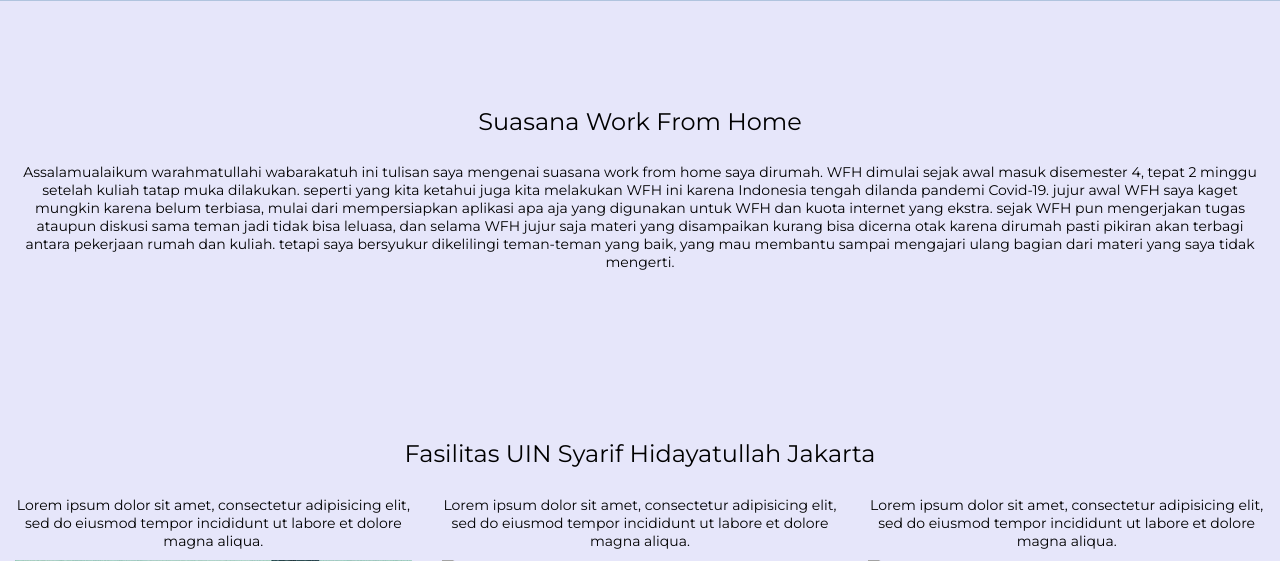
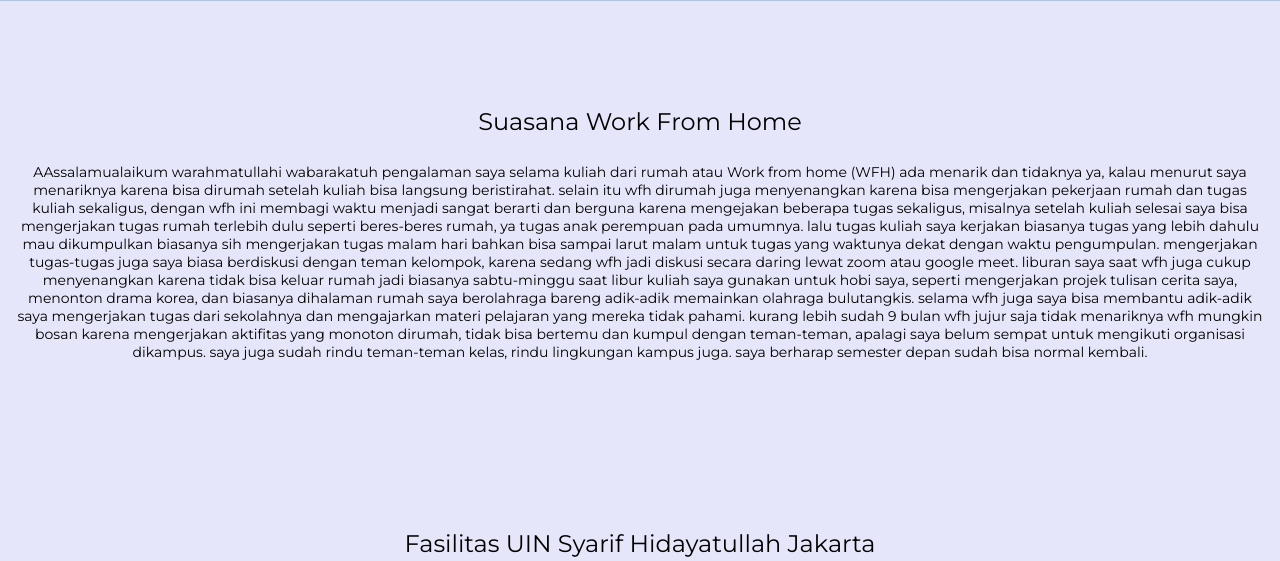
Before and after one commit to Andirapauline/tugascloud, a PHP site: page / in a window 1280 px wide. Shown: the part 736-1297 px from the top of the page. Run offline with PHP 8.4, Linux system fonts and the light colour scheme.

Commit message:
Update index.php

```diff
--- a/index.php
+++ b/index.php
@@ -103,14 +103,19 @@ p {font-size: 14px;}
     <br>
   <h3>Suasana Work From Home</h3>
     </br>
-  <p>Assalamualaikum warahmatullahi wabarakatuh
-ini tulisan saya mengenai suasana work from home saya dirumah. WFH dimulai sejak awal masuk disemester 4, tepat 2 minggu
-setelah kuliah tatap muka dilakukan. seperti yang kita ketahui juga kita melakukan WFH ini karena Indonesia tengah dilanda
-pandemi Covid-19. jujur awal WFH saya kaget mungkin karena belum terbiasa, mulai dari mempersiapkan aplikasi apa aja yang digunakan untuk WFH
-dan kuota internet yang ekstra. sejak WFH pun mengerjakan tugas ataupun diskusi sama teman jadi tidak bisa leluasa, dan selama
-WFH jujur saja materi yang disampaikan kurang bisa dicerna otak karena dirumah pasti pikiran akan terbagi antara pekerjaan
-rumah dan kuliah. tetapi saya bersyukur dikelilingi teman-teman yang baik, yang mau membantu sampai mengajari ulang bagian
-dari materi yang saya tidak mengerti.</p>
+  <p>AAssalamualaikum warahmatullahi wabarakatuh
+pengalaman saya selama kuliah dari rumah atau Work from home (WFH) ada menarik dan tidaknya ya, kalau menurut saya menariknya karena bisa dirumah setelah kuliah bisa langsung beristirahat. selain itu wfh dirumah juga menyenangkan karena bisa mengerjakan pekerjaan rumah dan tugas kuliah sekaligus, dengan wfh ini membagi waktu menjadi sangat berarti dan berguna karena mengejakan
+beberapa tugas sekaligus, misalnya setelah kuliah selesai saya bisa mengerjakan tugas rumah terlebih dulu seperti beres-beres rumah, ya tugas anak perempuan pada umumnya.
+lalu tugas kuliah saya kerjakan biasanya tugas yang lebih dahulu mau dikumpulkan biasanya sih mengerjakan tugas malam hari bahkan bisa sampai larut malam untuk tugas yang waktunya dekat dengan waktu pengumpulan.
+
+mengerjakan tugas-tugas juga saya biasa berdiskusi dengan teman kelompok, karena sedang wfh jadi diskusi secara daring lewat zoom atau google meet.
+liburan saya saat wfh juga cukup menyenangkan karena tidak bisa keluar rumah jadi biasanya sabtu-minggu saat libur kuliah saya gunakan untuk hobi saya, seperti mengerjakan projek tulisan cerita saya,
+menonton drama korea, dan biasanya dihalaman rumah saya berolahraga bareng adik-adik memainkan olahraga bulutangkis.
+selama wfh juga saya bisa membantu adik-adik saya mengerjakan tugas dari sekolahnya dan mengajarkan materi pelajaran yang mereka tidak pahami.
+
+kurang lebih sudah 9 bulan wfh jujur saja tidak menariknya wfh mungkin bosan karena mengerjakan aktifitas yang monoton dirumah, tidak bisa bertemu dan kumpul dengan teman-teman, apalagi saya belum sempat untuk
+mengikuti organisasi dikampus. saya juga sudah rindu teman-teman kelas, rindu lingkungan kampus juga. saya berharap semester depan sudah bisa normal kembali.
+</p>
 </div>
 
  <div class="container-fluid bg-3 text-center">
```
